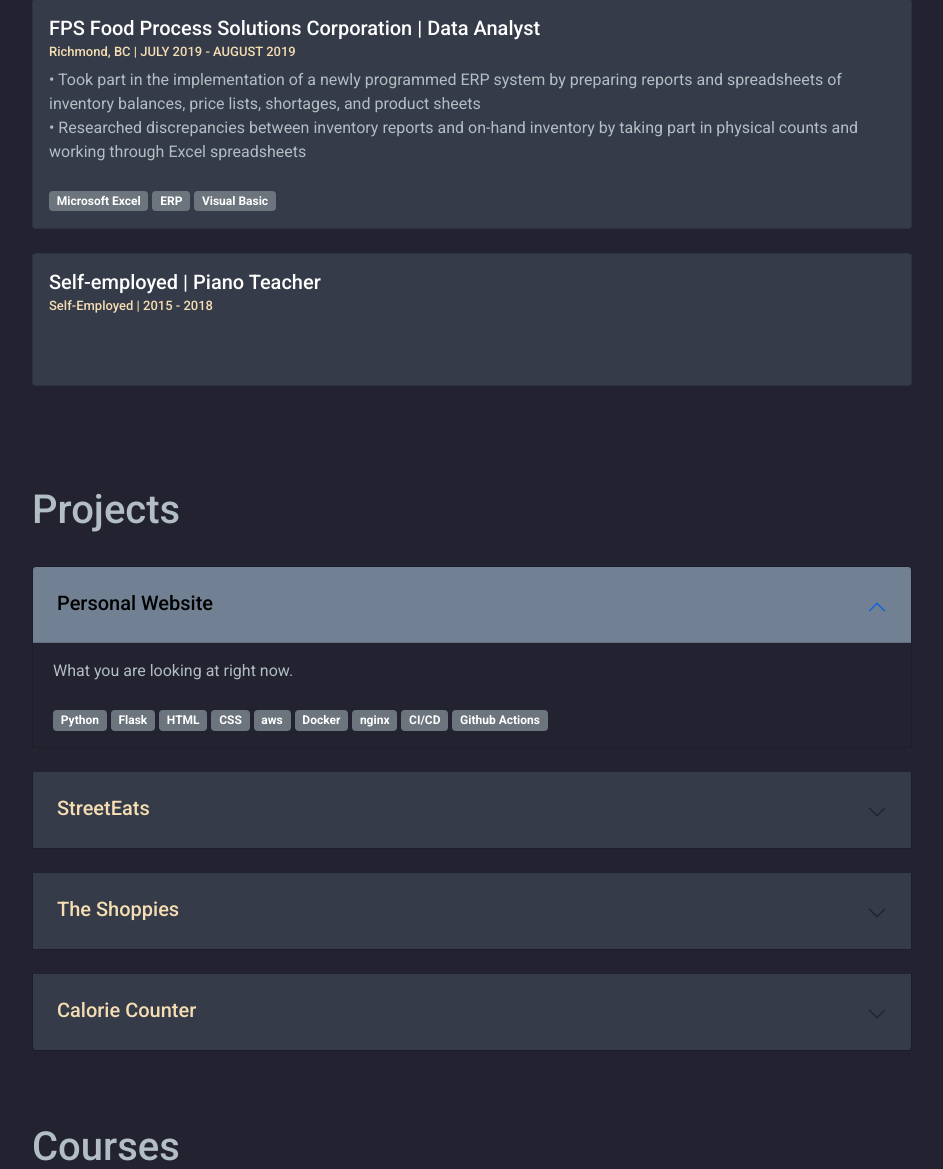
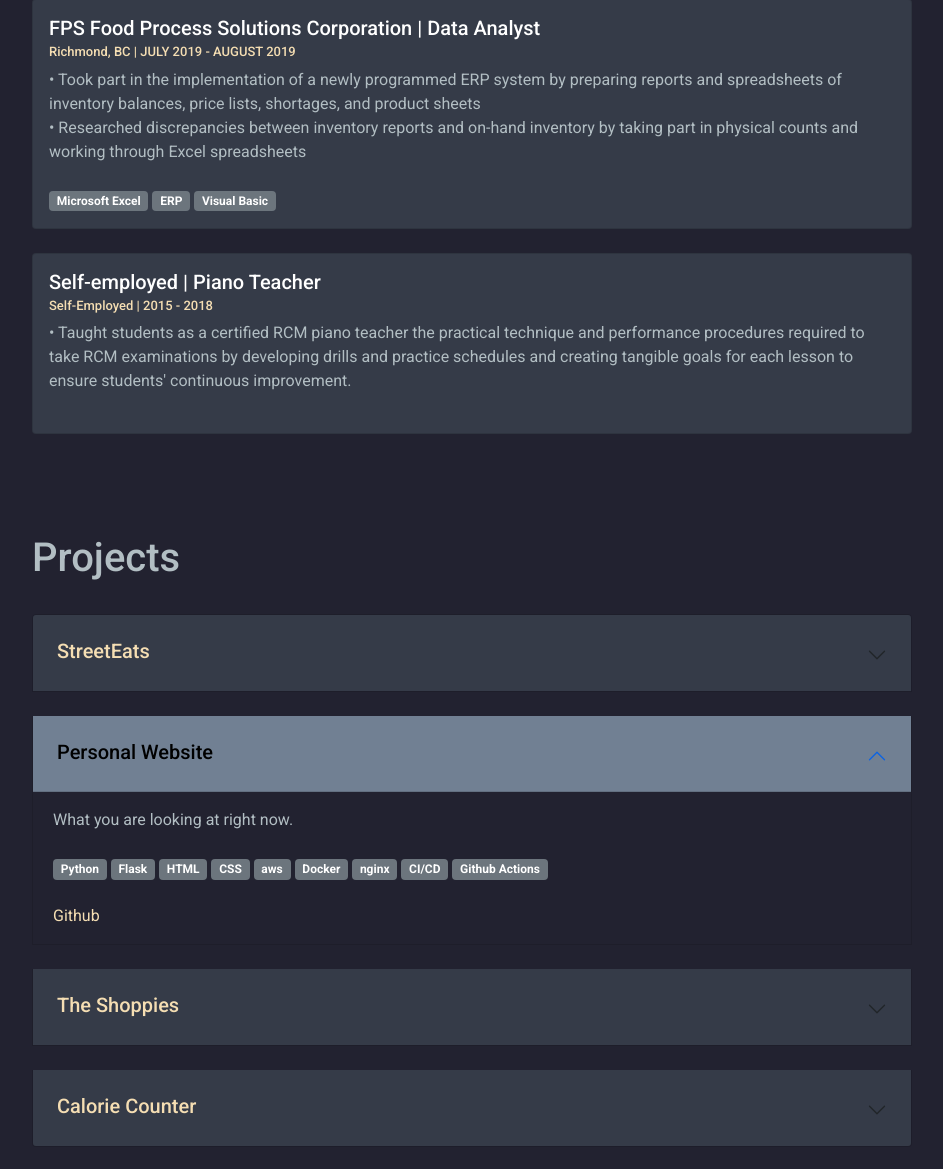
Before and after one commit to janellewong/MLH-Flask-Portfolio, a Flask app: page / in a window 1280 px wide. Shown: the part 2244-3413 px from the top of the page, without its empty margins (168-1111 px from the left). Run offline with Flask 2, Linux system fonts and the light colour scheme; some libraries are stand-ins or nearby versions.

Commit message:
update info

```diff
--- a/app/templates/about.html
+++ b/app/templates/about.html
@@ -19,12 +19,12 @@
             <br><br>
             My other hobbies include playing badminton, hiking, and baking desserts.
             <br><br>
-            Feel free to contact me by email or by LinkedIn for a chat!
+            Feel free to contact me by <a href="mailto:janellewong112@gmail.com">email</a> or by <a href="https://www.linkedin.com/in/janellewong999/">LinkedIn</a> for a chat!
 
             </p>
         </div>
       </div>
-    <!-- TODO!!!!!!!!!!!!!!!!!!!!!FIX PHOTO AND CAROUSEL SIZE -->
+
     </div>
     <div class="col">
       <div id="sliderContainer">
--- a/app/templates/experience.html
+++ b/app/templates/experience.html
@@ -105,7 +105,9 @@
           <h5 class="card-title" style="font-size: 20px">Self-employed  |  Piano Teacher</h5>
           <h6 class="card-subtitle mb-2 text-muted"  style="font-size: 13px">Self-Employed | 2015 - 2018</h6>
           <p class="card-text" style="color: #b2bec3;">
-
+            • Taught students as a certified RCM piano teacher the practical technique and performance procedures required to take RCM examinations by
+            developing drills and practice schedules and creating tangible goals for each lesson to ensure students'
+            continuous improvement.
             <br>
               <br>
         </p>
--- a/app/templates/projects.html
+++ b/app/templates/projects.html
@@ -2,32 +2,6 @@
     <br>
     <div data-aos="fade-right">
     <div class="accordion" id="accordionPanelsStayOpenExample" >
-        <div class="accordion-item">
-          <h2 class="accordion-header" id="panelsStayOpen-headingOne">
-            <button class="accordion-button" type="button" data-bs-toggle="collapse" data-bs-target="#panelsStayOpen-collapseOne" aria-expanded="true" aria-controls="panelsStayOpen-collapseOne">
-              <h5>Personal Website</h5>
-              <!-- <h5 style="margin-left: 3vw;" id="projectYear">2021</h5> -->
-            </button>
-          </h2>
-          <div id="panelsStayOpen-collapseOne" class="accordion-collapse collapse show" aria-labelledby="panelsStayOpen-headingOne">
-            <div class="accordion-body">
-              What you are looking at right now.
-              <br>
-              <br>
-              <span class="badge bg-secondary">Python</span>
-              <span class="badge bg-secondary">Flask</span>
-              <span class="badge bg-secondary">HTML</span>
-              <span class="badge bg-secondary">CSS</span>
-              <span class="badge bg-secondary">aws</span>
-              <span class="badge bg-secondary">Docker</span>
-              <span class="badge bg-secondary">nginx</span>
-              <span class="badge bg-secondary">CI/CD</span>
-              <span class="badge bg-secondary">Github Actions</span>
-
-            </div>
-          </div>
-        </div>
-        <br>
 
         <div class="accordion-item">
           <h2 class="accordion-header" id="panelsStayOpen-headingTwo">
@@ -59,6 +33,8 @@
               <span class="badge bg-secondary">Prometheus</span>
               <span class="badge bg-secondary">Grafana</span>
               <span class="badge bg-secondary">Bootstrap</span>
+              <br><br>
+              <a href="https://github.com/janellewong/StreetEats">Github</a> &nbsp; <a href="https://street-eats.tech/">Website</a>
 
 
 
@@ -66,6 +42,34 @@
           </div>
         </div>
 
+        <br>
+        <div class="accordion-item">
+          <h2 class="accordion-header" id="panelsStayOpen-headingOne">
+            <button class="accordion-button" type="button" data-bs-toggle="collapse" data-bs-target="#panelsStayOpen-collapseOne" aria-expanded="true" aria-controls="panelsStayOpen-collapseOne">
+              <h5>Personal Website</h5>
+              <!-- <h5 style="margin-left: 3vw;" id="projectYear">2021</h5> -->
+            </button>
+          </h2>
+          <div id="panelsStayOpen-collapseOne" class="accordion-collapse collapse show" aria-labelledby="panelsStayOpen-headingOne">
+            <div class="accordion-body">
+              What you are looking at right now.
+              <br>
+              <br>
+              <span class="badge bg-secondary">Python</span>
+              <span class="badge bg-secondary">Flask</span>
+              <span class="badge bg-secondary">HTML</span>
+              <span class="badge bg-secondary">CSS</span>
+              <span class="badge bg-secondary">aws</span>
+              <span class="badge bg-secondary">Docker</span>
+              <span class="badge bg-secondary">nginx</span>
+              <span class="badge bg-secondary">CI/CD</span>
+              <span class="badge bg-secondary">Github Actions</span>
+              <br><br>
+              <a href="https://github.com/janellewong/Personal-Website">Github</a>
+
+            </div>
+          </div>
+        </div>
         <br>
 
         <div class="accordion-item">
@@ -91,6 +95,8 @@
               <span class="badge bg-secondary">CSS</span>
               <span class="badge bg-secondary">NodeJS</span>
               <span class="badge bg-secondary">JSON</span>
+              <br><br>
+              <a href="https://github.com/janellewong/the-shoppies">Github</a> &nbsp; <a href="https://theshoppiesss.netlify.app/">Website</a>
 
             </div>
           </div>
@@ -113,7 +119,8 @@
                 <span class="badge bg-secondary">Java</span>
                 <span class="badge bg-secondary">Swing</span>
                 <span class="badge bg-secondary">JSON</span>
-
+                <br><br>
+                <a href="https://github.com/janellewong/caloriecounter">Github</a>
               </div>
             </div>
           </div>
```
